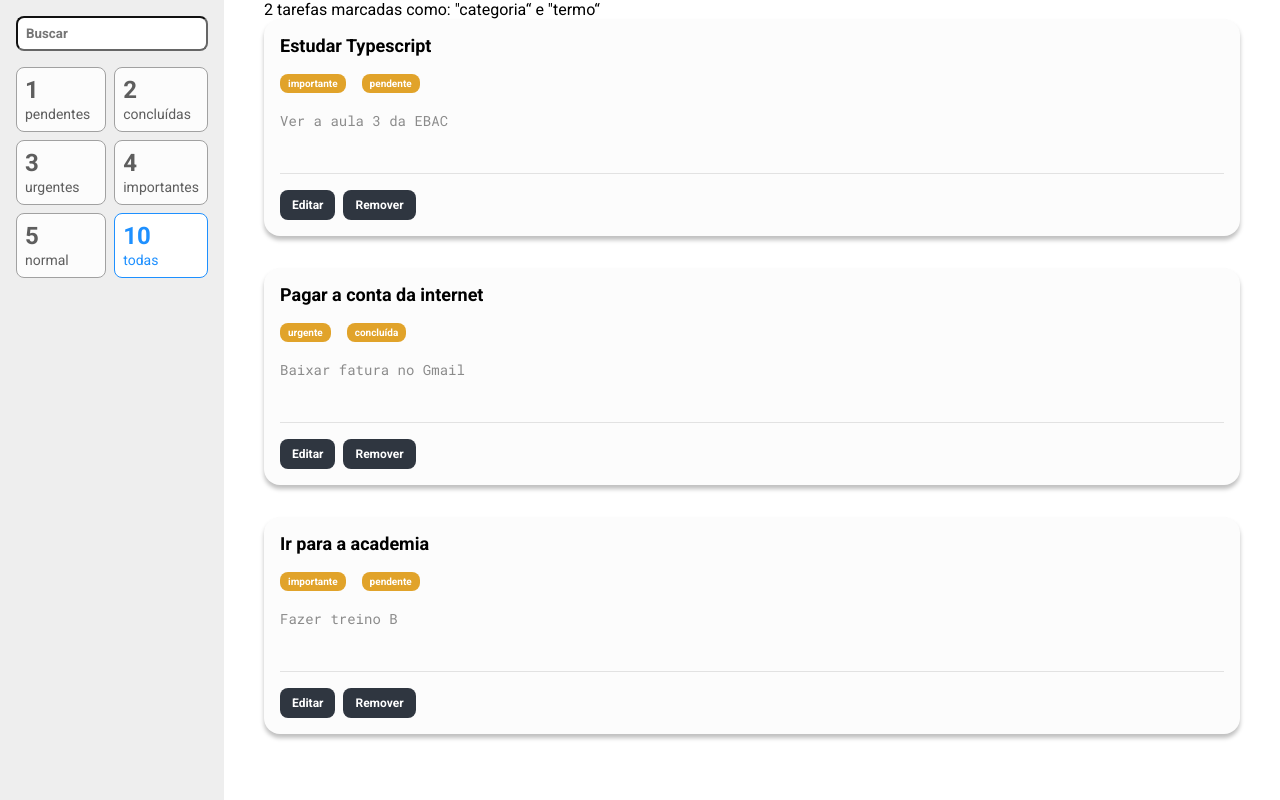
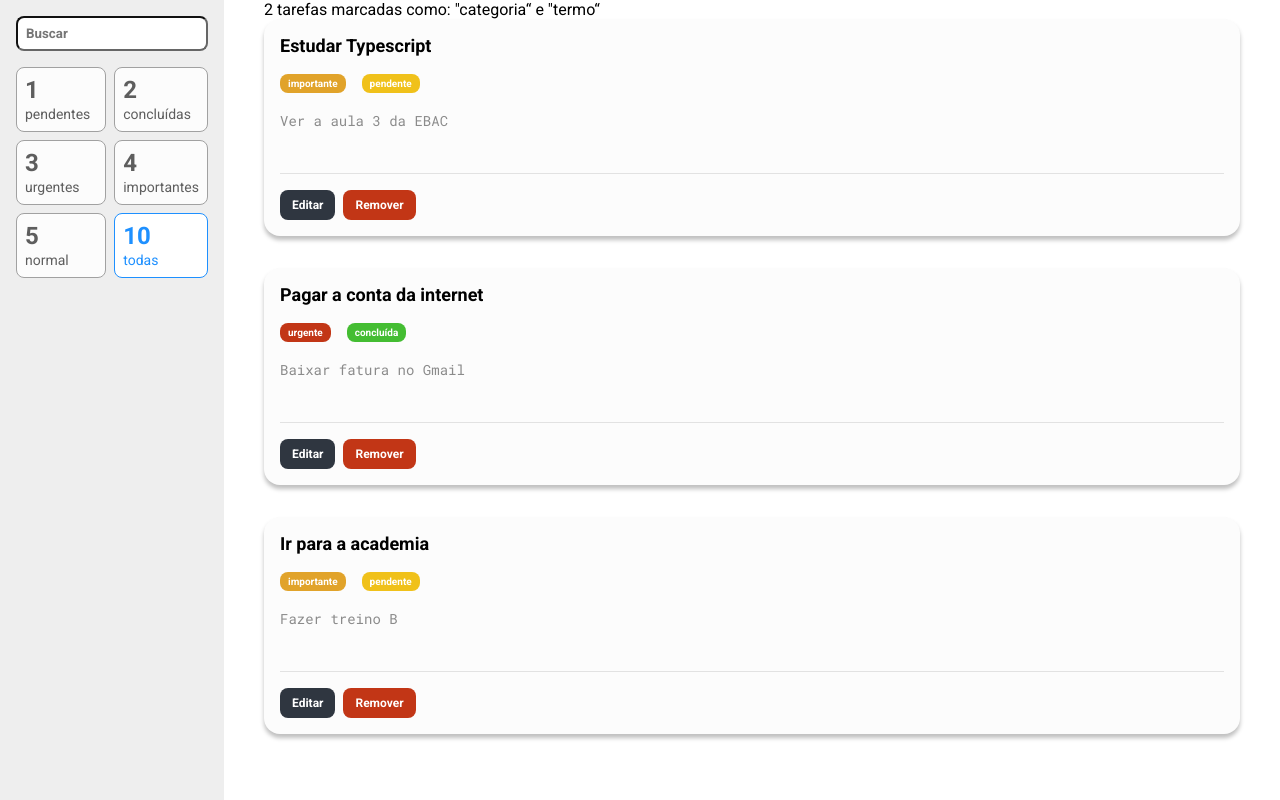
Before and after one commit to pedroeso/lista-de-contatos, a React (Create React App) app: page / in a window 1280 px wide. Built offline with nearby package versions, Linux system fonts and the light colour scheme.

Commit message:
toc de commit

```diff
--- a/src/components/FiltroCard/Tarefa/index.tsx
+++ b/src/components/FiltroCard/Tarefa/index.tsx
@@ -14,19 +14,21 @@ const Tarefa = ({ descricao, prioridade, status, titulo }: Props) => {
   return (
     <S.Card>
       <S.Titulo>{titulo}</S.Titulo>
-      <S.Tag>{prioridade}</S.Tag>
-      <S.Tag>{status}</S.Tag>
+      <S.Tag prioridade={prioridade}>{prioridade}</S.Tag>
+      <S.Tag status={status}>{status}</S.Tag>
       <S.Descricao value={descricao} />
       <S.BarraAcoes>
         {estaEditando ? (
           <>
-            <S.Botao>Salvar</S.Botao>
-            <S.Botao onClick={() => setEstaEditando(false)}>Cancelar</S.Botao>
+            <S.BotaoSalvar>Salvar</S.BotaoSalvar>
+            <S.BotaoCancelarRemover onClick={() => setEstaEditando(false)}>
+              Cancelar
+            </S.BotaoCancelarRemover>
           </>
         ) : (
           <>
             <S.Botao onClick={() => setEstaEditando(true)}>Editar</S.Botao>
-            <S.Botao>Remover</S.Botao>
+            <S.BotaoCancelarRemover>Remover</S.BotaoCancelarRemover>
           </>
         )}
       </S.BarraAcoes>
--- a/src/components/FiltroCard/Tarefa/styles.ts
+++ b/src/components/FiltroCard/Tarefa/styles.ts
@@ -1,4 +1,22 @@
 import styled from 'styled-components'
+import variaveis from '../../../styles/variaveis'
+
+type TagProps = {
+  prioridade?: string
+  status?: string
+}
+
+function retornaCorDeFundo(props: TagProps): string {
+  if ('status' in props) {
+    if (props.status === 'pendente') return variaveis.amarelo
+    if (props.status === 'concluída') return variaveis.verde
+  } else if ('prioridade' in props) {
+    if (props.prioridade === 'urgente') return variaveis.vermelho
+    if (props.prioridade === 'importante') return variaveis.amarelo2
+  }
+
+  return '#ccc'
+}
 
 export const Card = styled.div`
   background-color: #fcfcfc;
@@ -14,12 +32,12 @@ export const Titulo = styled.h3`
   margin-bottom: 16px;
 `
 
-export const Tag = styled.span`
+export const Tag = styled.span<TagProps>`
   padding: 4px 8px;
   color: #fff;
   font-weight: bold;
   font-size: 10px;
-  background-color: #e1a32a;
+  background-color: ${(props) => retornaCorDeFundo(props)};
   border-radius: 8px;
   margin-right: 16px;
   display: inline-block;
@@ -55,3 +73,10 @@ export const Botao = styled.button`
   border-radius: 8px;
   margin-right: 8px;
 `
+export const BotaoSalvar = styled(Botao)`
+  background-color: ${variaveis.verde};
+`
+
+export const BotaoCancelarRemover = styled(Botao)`
+  background-color: ${variaveis.vermelho};
+`
--- /dev/null
+++ b/src/styles/variaveis.ts
@@ -0,0 +1,6 @@
+export default {
+  vermelho: '#C23616',
+  verde: '#44BD32',
+  amarelo: '#F0C11A',
+  amarelo2: '#E1A32A'
+}
```
